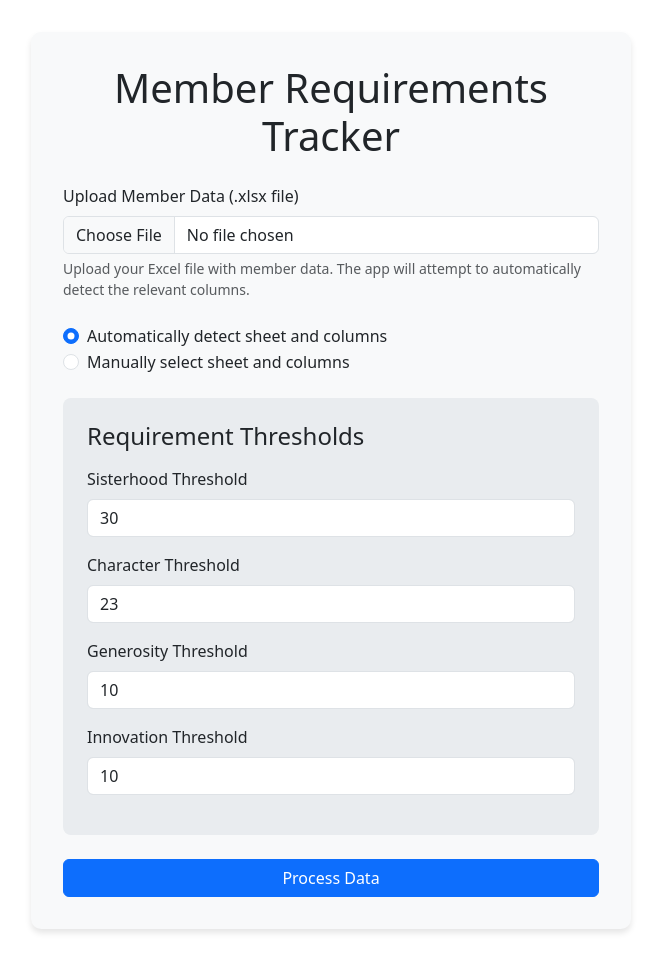
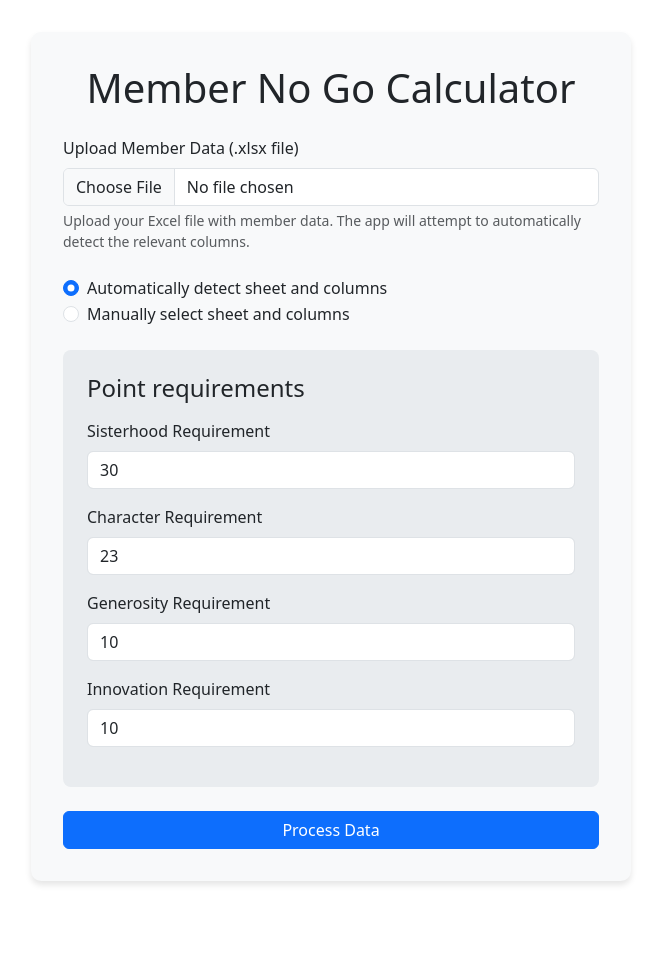
Before and after one commit to sofiabernal5/AlphaPhi-NoGo, a Flask app: template templates/index.html in a window 1280 px wide. Shown: the whole page, without its empty margins (309-970 px from the left). After the commit the page ends 885 px from the top, so only its background shows below. Run offline with Flask 3, Linux system fonts and the light colour scheme; the template is opened without the code that fills it, so the values that code supplies are empty; some libraries are stand-ins or nearby versions.

Commit message:
changed terminology

```diff
--- a/app.py
+++ b/app.py
@@ -6,7 +6,7 @@ import tempfile
 import numpy as np
 
 app = Flask(__name__)
-app.secret_key = 'your_secret_key'  # Required for flashing messages
+app.secret_key = 'Martha1872'  # Required for flashing messages
 
 # Configure upload folder
 UPLOAD_FOLDER = os.path.join(os.getcwd(), 'uploads')
--- a/templates/index.html
+++ b/templates/index.html
@@ -24,12 +24,13 @@
             border-radius: 8px;
             margin-bottom: 1.5rem;
         }
+
     </style>
 </head>
 <body>
     <div class="container">
         <div class="form-container">
-            <h1 class="text-center mb-4">Member Requirements Tracker</h1>
+            <h1 class="text-center mb-4">Member No Go Calculator</h1>
 
             {% with messages = get_flashed_messages() %}
                 {% if messages %}
@@ -62,25 +63,25 @@
                 </div>
 
                 <div class="requirements-section">
-                    <h4 class="mb-3">Requirement Thresholds</h4>
+                    <h4 class="mb-3">Point requirements</h4>
 
                     <div class="mb-3">
-                        <label for="sisterhood_threshold" class="form-label">Sisterhood Threshold</label>
+                        <label for="sisterhood_threshold" class="form-label">Sisterhood Requirement</label>
                         <input type="number" class="form-control" id="sisterhood_threshold" name="sisterhood_threshold" value="30" required>
                     </div>
 
                     <div class="mb-3">
-                        <label for="character_threshold" class="form-label">Character Threshold</label>
+                        <label for="character_threshold" class="form-label">Character Requirement</label>
                         <input type="number" class="form-control" id="character_threshold" name="character_threshold" value="23" required>
                     </div>
 
                     <div class="mb-3">
-                        <label for="generosity_threshold" class="form-label">Generosity Threshold</label>
+                        <label for="generosity_threshold" class="form-label">Generosity Requirement</label>
                         <input type="number" class="form-control" id="generosity_threshold" name="generosity_threshold" value="10" required>
                     </div>
 
                     <div class="mb-3">
-                        <label for="innovation_threshold" class="form-label">Innovation Threshold</label>
+                        <label for="innovation_threshold" class="form-label">Innovation Requirement</label>
                         <input type="number" class="form-control" id="innovation_threshold" name="innovation_threshold" value="10" required>
                     </div>
                 </div>
```
